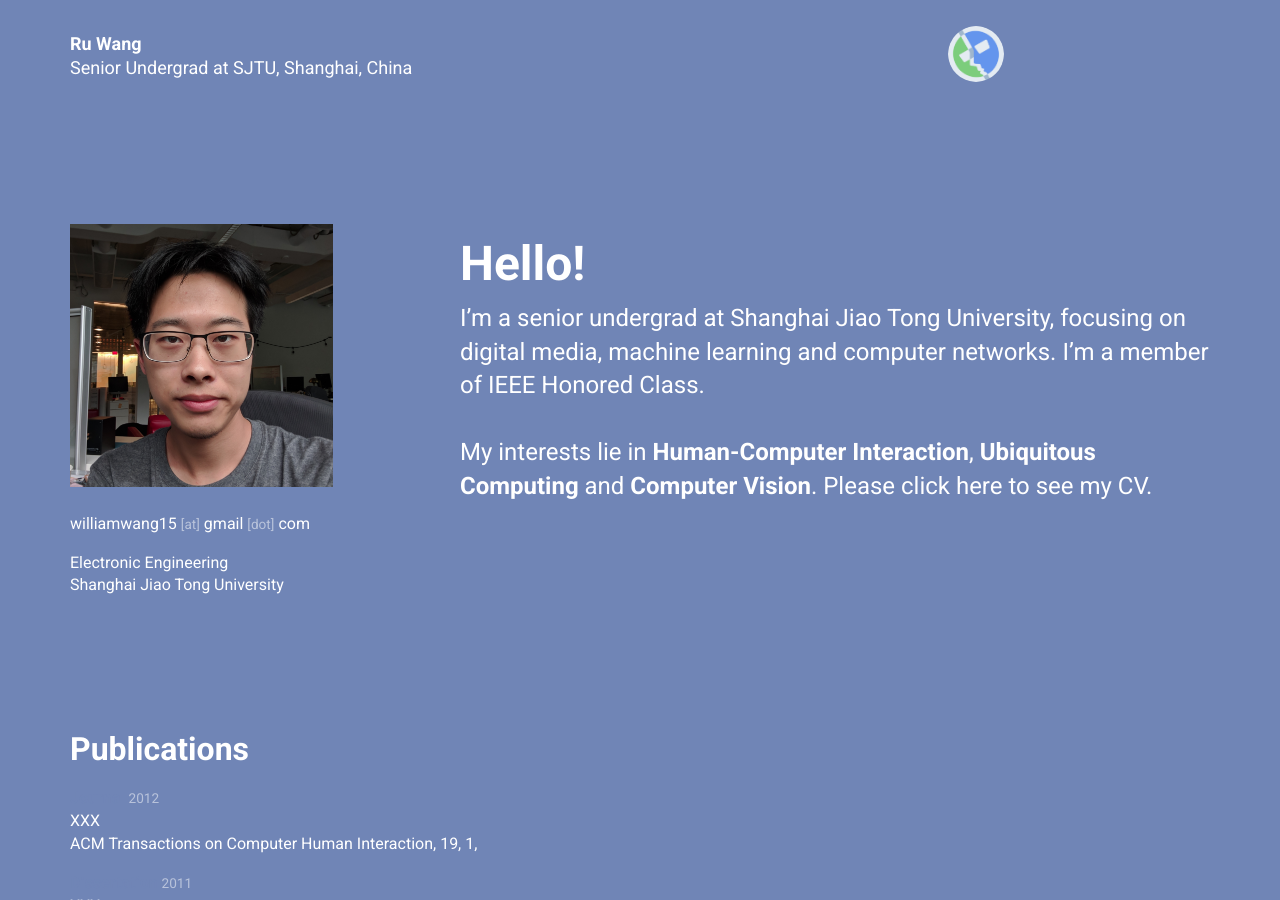
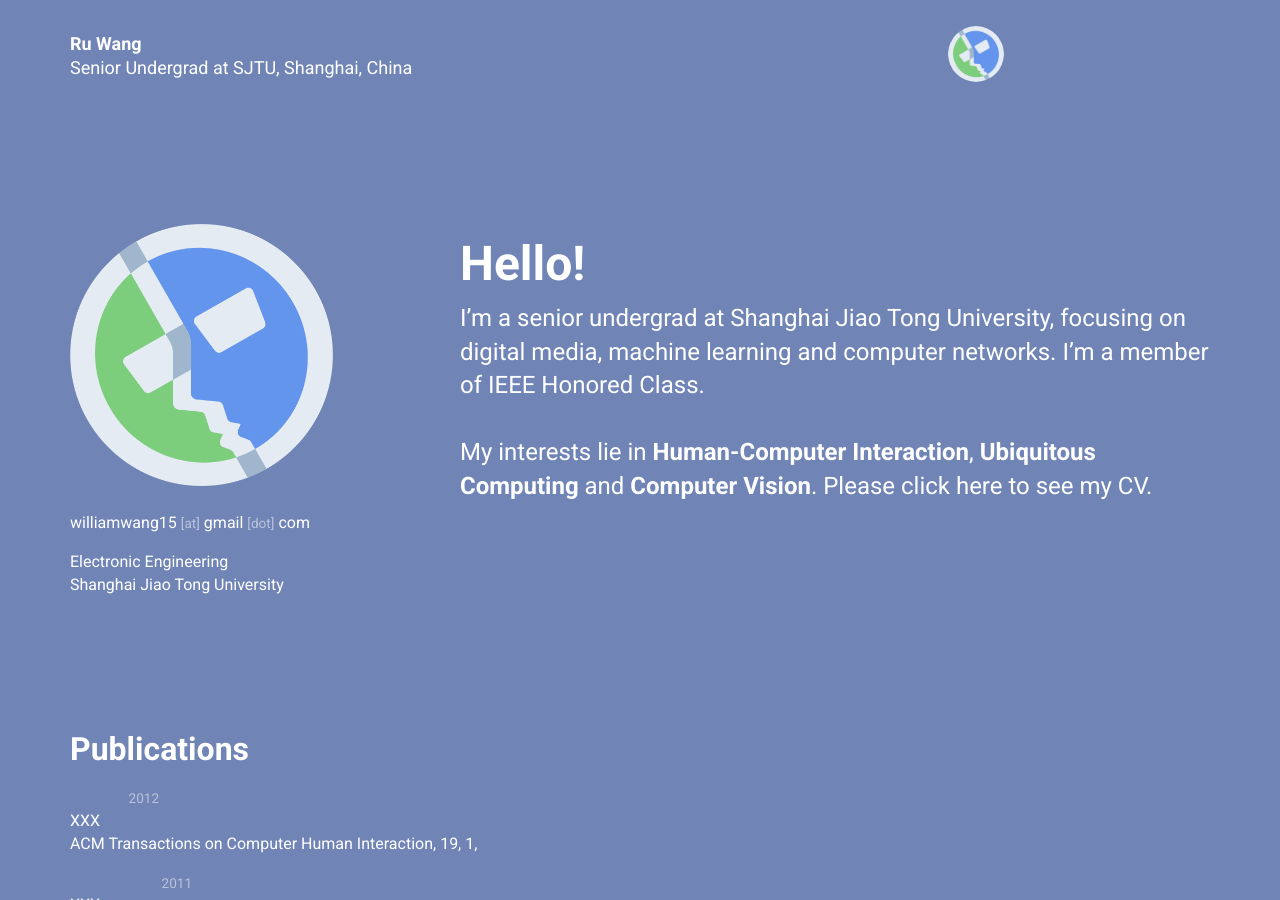
Before and after one commit to RuWang15/ruwang15.github.io, a Jekyll site: the page built from index.html, in a window 1280 px wide and 900 px high. Built offline with Jekyll 4.4.1, drawn with Linux system fonts in a browser that asks for light colours; nearby versions of some CDN libraries.

Commit message:
modify selfie

```diff
--- a/_data/personal.yml
+++ b/_data/personal.yml
@@ -3,6 +3,8 @@ name: Ru Wang
 label: Senior Undergrad at SJTU, Shanghai, China
 
 picture: /img/new_logo.png
+
+selfie: /img/new_logo.png
 
 email: williamwang15@gmail.com
 
--- a/_layouts/albertine.html
+++ b/_layouts/albertine.html
@@ -78,7 +78,7 @@ It is threatened by habitat loss.
     <div class="row">
       <section class="col-md-offset-1 col-md-3" style="margin-left:0%">
         <div class="avatar">
-          <img src="/img/avatar.jpg" class="img-rect" style="margin-top:0px;width:100%;">
+          <img src="{{ site.baseurl }}{{ site.data.personal.selfie }}" class="img-rect" style="margin-top:0px;width:100%;">
         </div>
         <p style="margin-top:10%">
           {{ site.data.personal.email | replace:'@',' <small>[at]</small> ' | replace:'.',' <small>[dot]</small> ' }}
```
